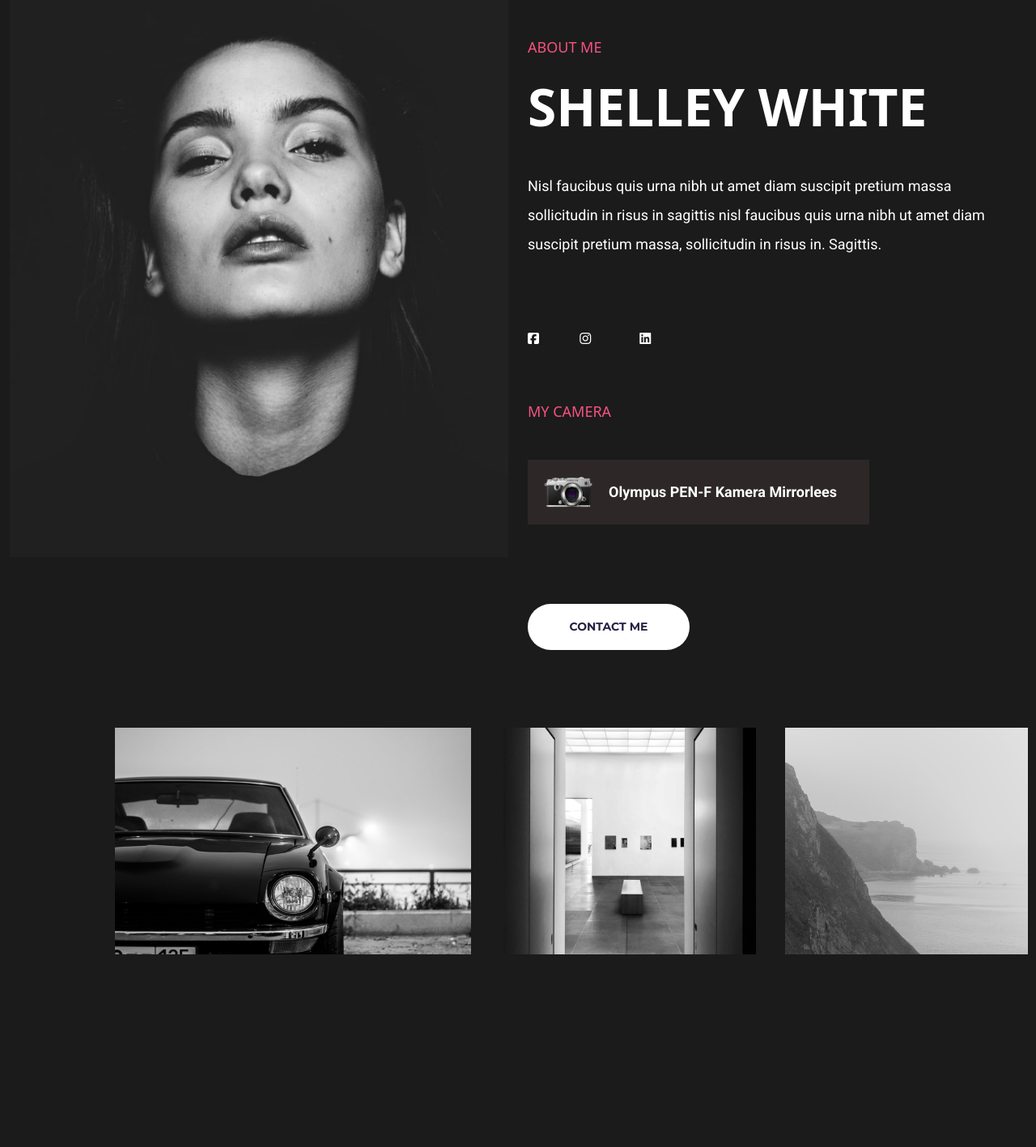
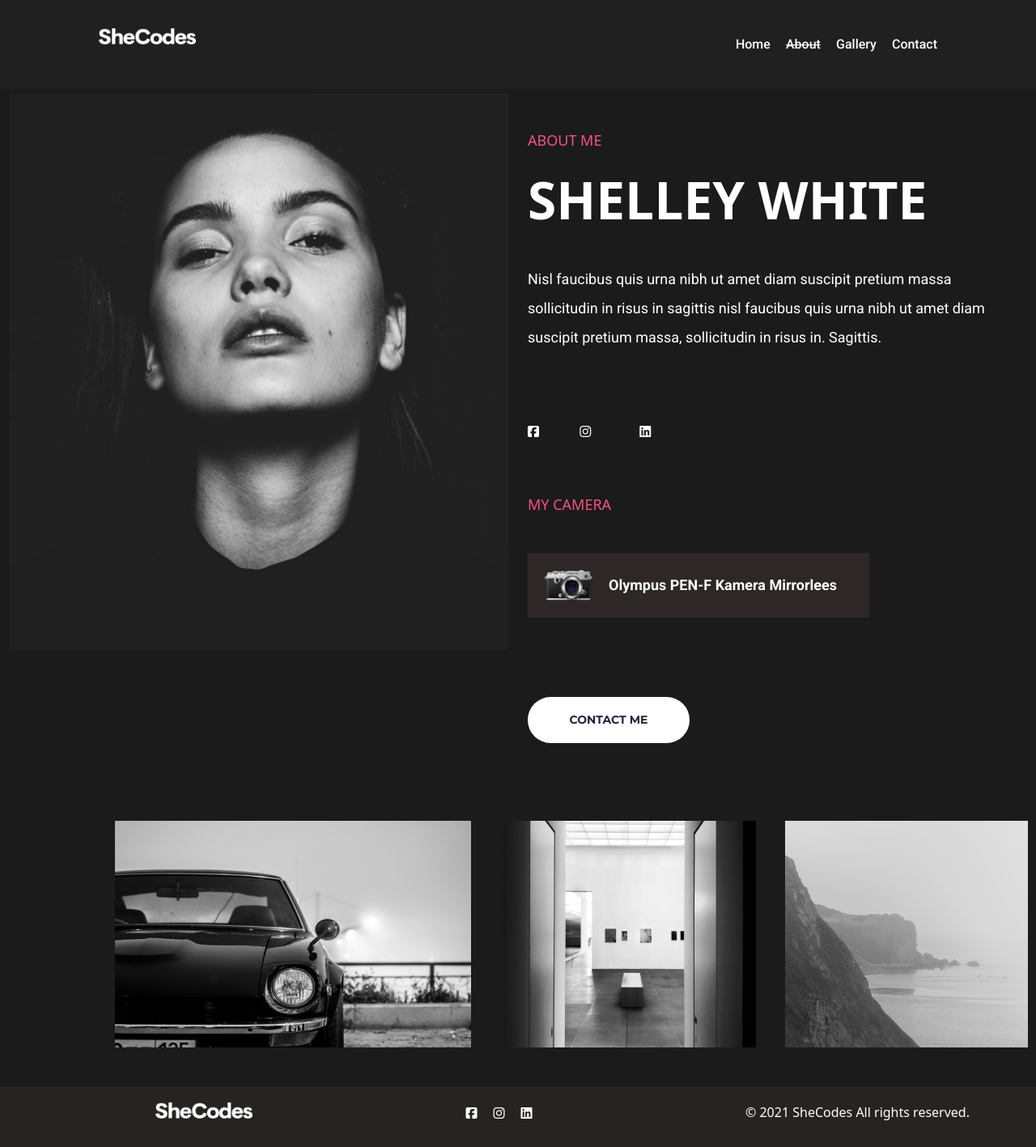
Before and after one commit to MateaZerjav/PortfolioProject, a plain HTML site: page about.html in a window 1280 px wide. Shown: the whole page at 81% size. Before the commit the page ends 1227 px from the top, so only its background shows below. Drawn offline with nearby package versions, Linux system fonts and the light colour scheme.

Commit message:
Added navigation bar and footer to all pages

```diff
--- a/about.html
+++ b/about.html
@@ -29,6 +29,31 @@
      <meta name="description" content="Learn more about Shelley White, a passionate and talented photographer known for her captivating and emotive imagery. With a keen eye for detail and a dedication to storytelling through her work, Shelley's photography captures the essence of life's beauty and emotion" />
   </head>
   <body>
+    <div class="container-fluid nav-bar">
+      <nav class="d-flex justify-content-between">
+        <div>
+          <a href="/" title="Homepage">
+            <img
+              src="/styles/images/mini-logo.png"
+              alt="mini-logo SheCodes"
+              class="logo d-block d-md-none" />
+            <img
+              src="/styles/images/She Codes.png"
+              alt="logo SheCodes"
+              class="logo d-none d-md-block"
+          /></a>
+        </div>
+        <ul>
+          <li><a href="/" title="Homepage">Home</a></li>
+          <li class="active"><a href="/about.html" title="About page">About</a></li>
+          <li >
+            <a href="/gallery.html" title="Gallery page">Gallery</a>
+          </li>
+          <li><a href="/contact.html" title="Contact me page">Contact</a></li>
+        </ul>
+      </nav>
+    </div>
+
     <div class="container-fluid about">
       <div class="row">
         <div class="col">
@@ -89,5 +114,22 @@
          </div>
        </div>
 
-  </body>
+        <footer>
+      <div class="container footer-box">
+        <div class="sheCodes">
+          <img
+            src="/styles/images/She Codes.png"
+            alt="logo SheCodes"
+            class="logo d-none d-md-block"
+          />
+        </div>
+        <div class="social-links">
+          <i class="fa-brands fa-square-facebook"></i
+          ><i class="fa-brands fa-instagram"></i
+          ><i class="fa-brands fa-linkedin"></i>
+        </div>
+        <div class="copyright">© 2021 SheCodes All rights reserved.</div>
+      </div>
+    </footer>
+      </body>
 </html>
--- a/styles/portfolio.css
+++ b/styles/portfolio.css
@@ -103,6 +103,9 @@ footer {
   background-color: rgba(40, 35, 35, 1);
   font-size: 16px;
 }
+.nav-bar {
+  margin-bottom: 5px;
+}
 .about p {
   max-width: 600px;
   line-height: 2;
@@ -178,6 +181,8 @@ footer {
 .footer-box {
   display: flex;
   justify-content: space-between;
+  padding-bottom: 20px;
+  padding-bottom: 30px;
 }
 
 .sheCodes {
@@ -188,12 +193,17 @@ footer {
   padding-top: 5px;
 }
 .social-links i {
+  padding-top: 20px;
   padding-left: 10px;
   padding-right: 10px;
 }
 .copyright {
-  padding-top: 5px;
+  padding-top: 20px;
 }
+.last-p {
+  margin-bottom: 200px;
+}
+
 @media (max-width: 992px) {
   .gallery img {
     text-align: start;
```
Also changed, not shown: contact.html (+18 -1 lines), gallery.html (+41 -0 lines).
